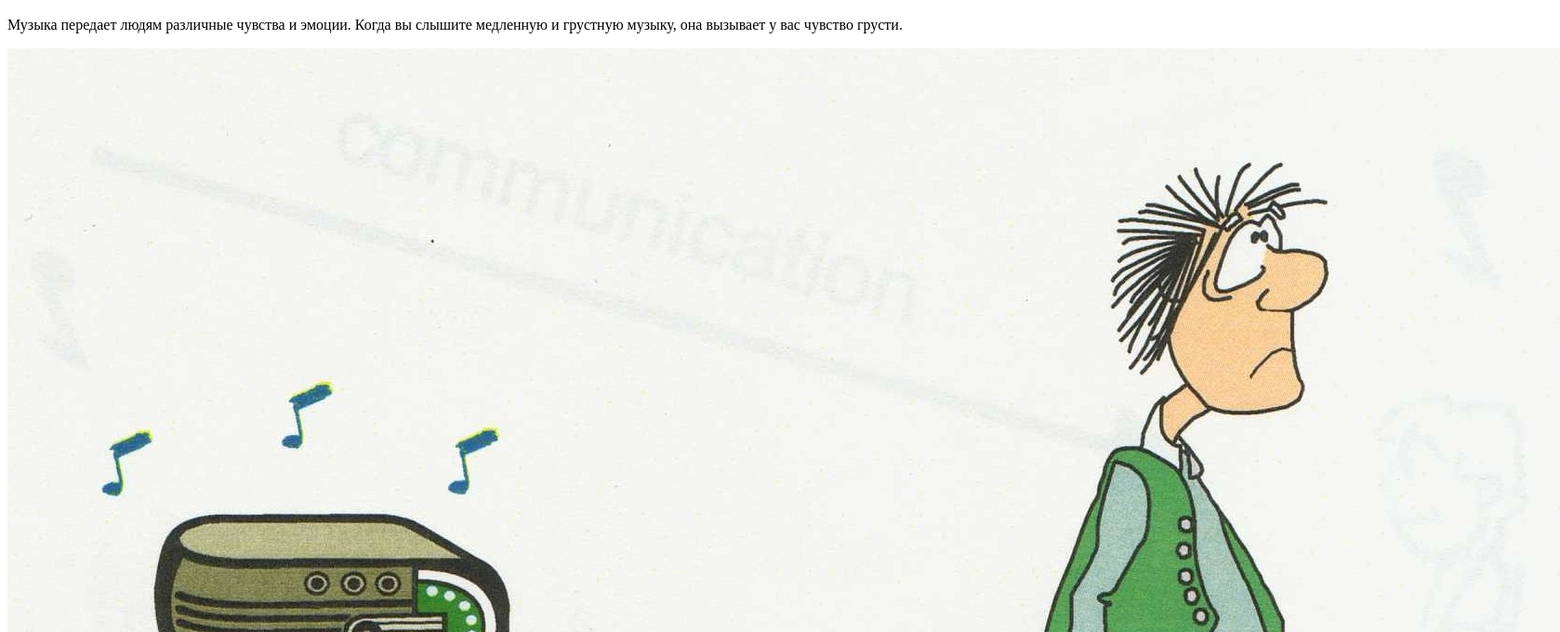
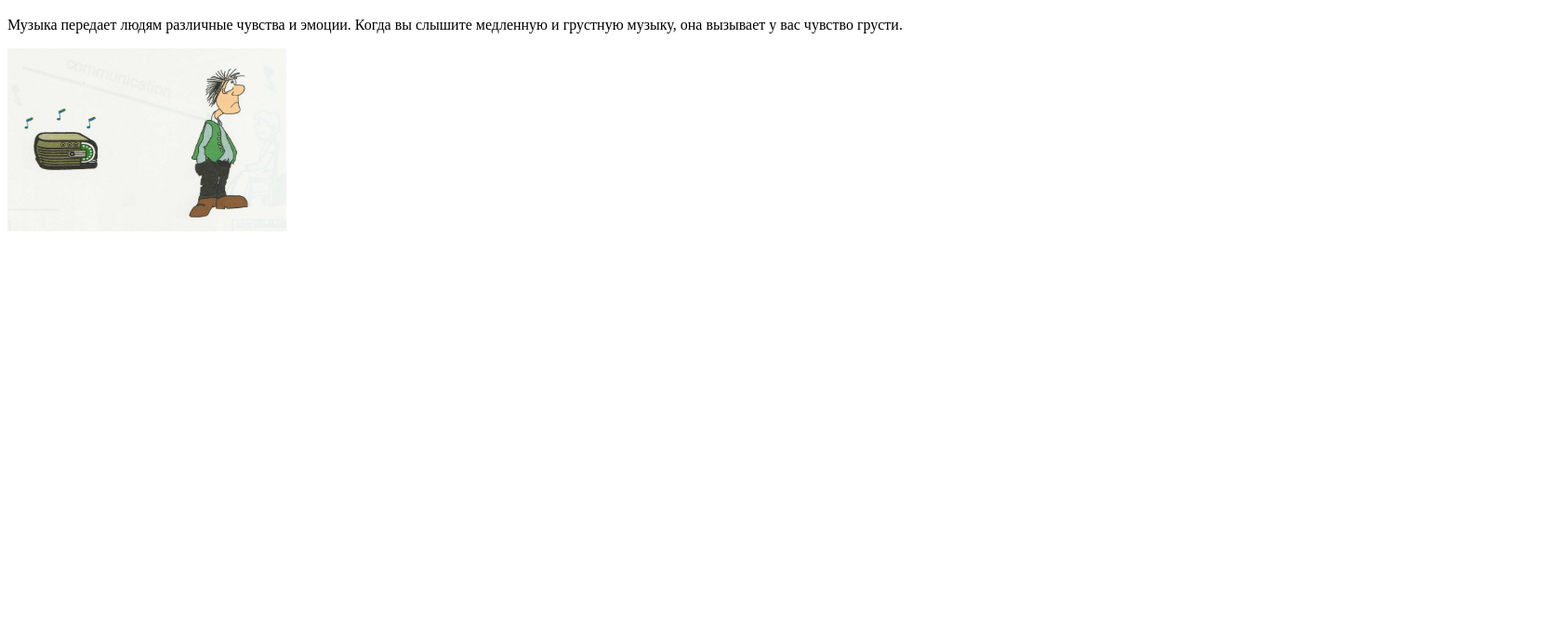
Before and after one commit to xatifyy/music, a plain HTML site: page index.html in a window 1280 px wide. Shown: the part 48-728 px from the top of the page at 93% size, 1678 px wide, since content can reach past the window. Drawn offline with Linux system fonts and the light colour scheme.

Commit message:
Update index.html

```diff
--- a/index.html
+++ b/index.html
@@ -2,6 +2,6 @@
   <body>
     <h1>МуЗыКа</h1>
     <p>Музыка передает людям различные чувства и эмоции. Когда вы слышите медленную и грустную музыку, она вызывает у вас чувство грусти.</p>
-    <img src="images/mar-8.png">
+    <img src="images/mar-8.png" width="300px">
   </body>
 </html>
```
